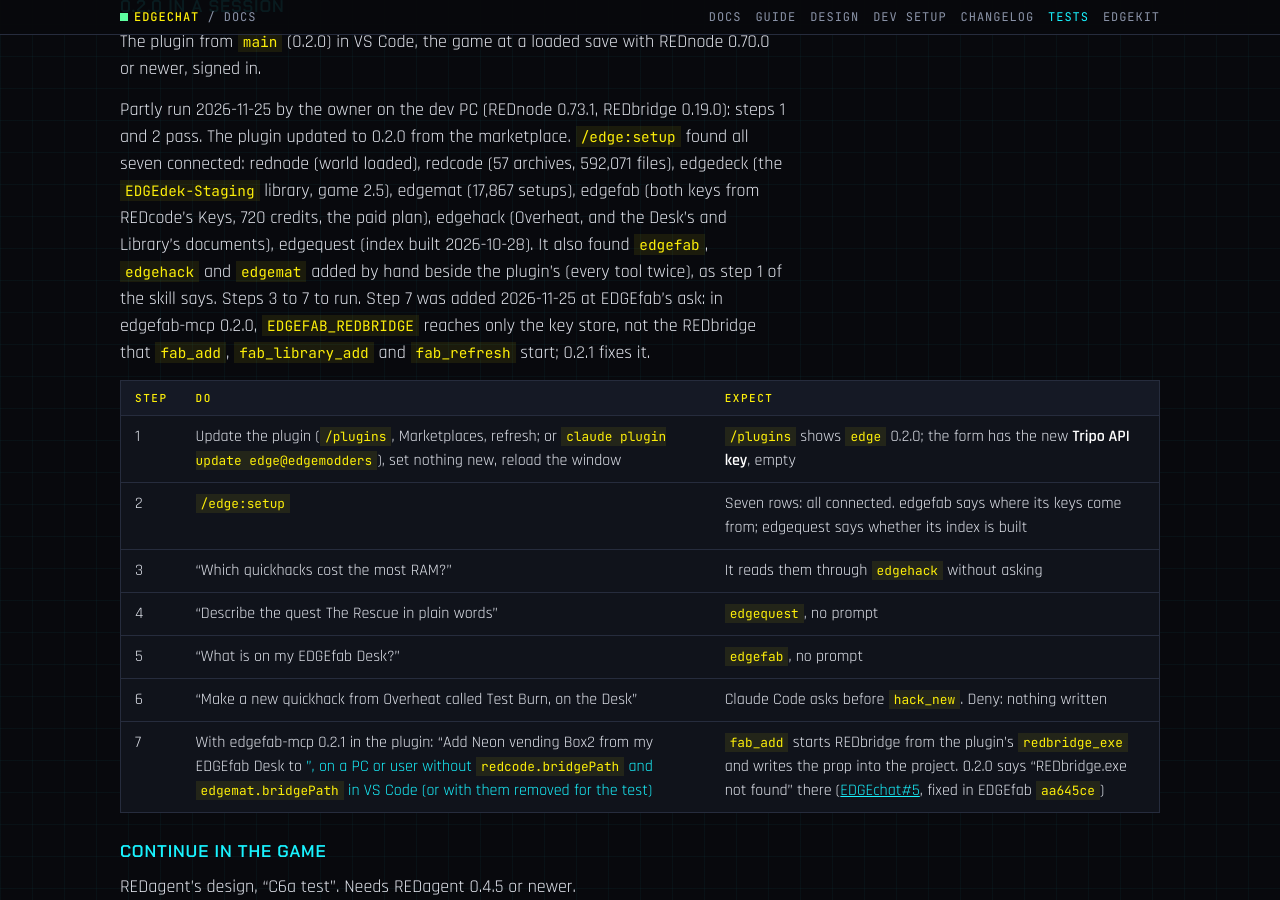
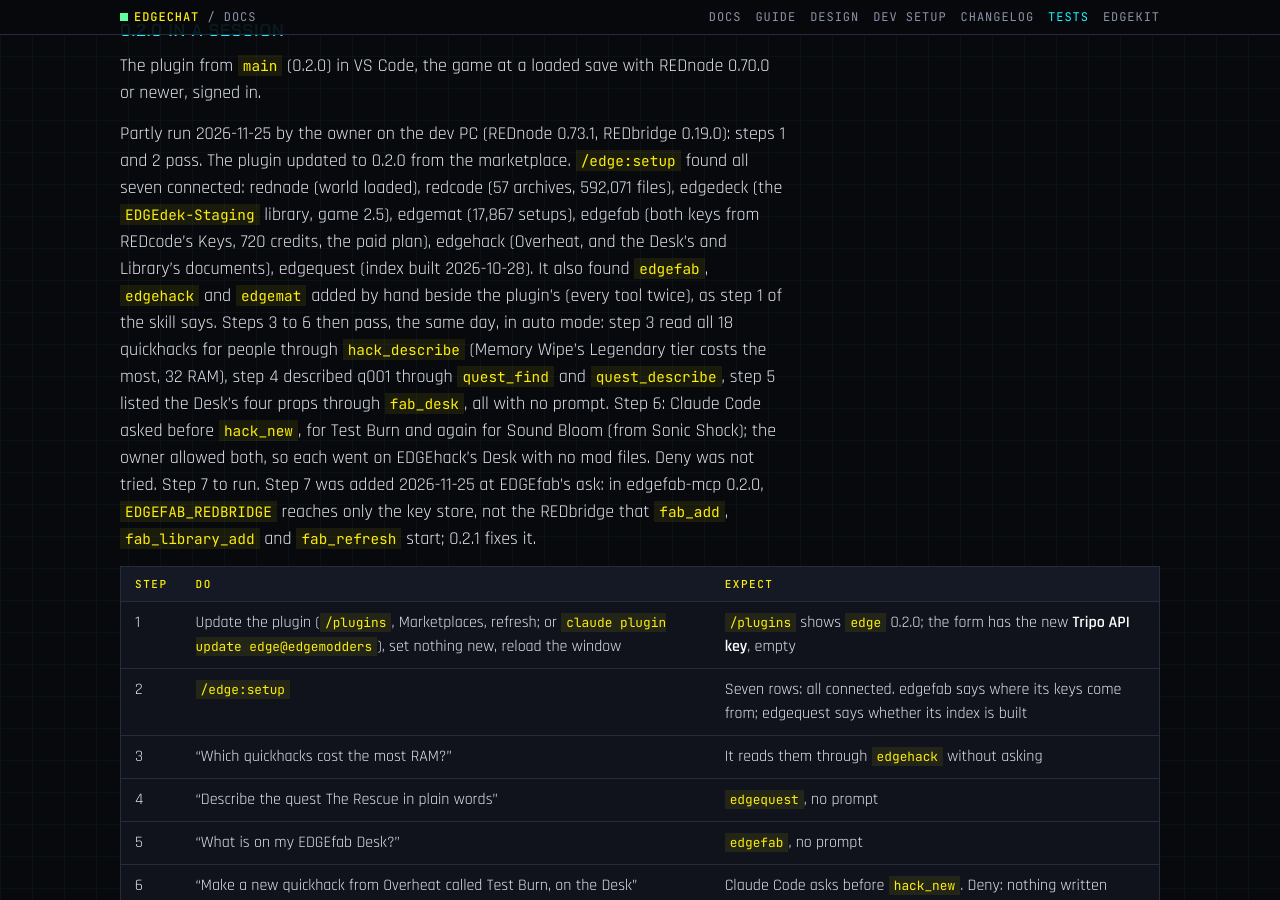
Before and after one commit to Edgemodders/EDGEchat, a Jekyll site: the page built from docs/testing.md, in a window 1280 px wide and 900 px high, scrolled down 7848 px. Built offline with Jekyll 4.4.1, drawn with Linux system fonts in a browser that asks for light colours; our own code applies the rules of GitHub Pages for plain Markdown files; some of the changed text lies outside the part shown.

Commit message:
Tests: 0.2.0 in a session, steps 3 to 6 pass (hack_new asks in auto mode)
Co-Authored-By: Claude Opus 5.5 <noreply@anthropic.com>

```diff
--- a/docs/testing.md
+++ b/docs/testing.md
@@ -18,7 +18,7 @@ Last updated 2026-11-25.
 | [edgedeck server through the wrapper](#edgedeck-server-through-the-wrapper) | By hand, over stdio | P1 | 2026-11-02 | Pass (0.30.0) |
 | [edgemat server](#edgemat-server) | By hand, over stdio | P1 | 2026-10-23 | Pass |
 | [0.2.0 servers, every option empty](#020-servers-every-option-empty) | By hand, over stdio | P5 | 2026-11-25 | Pass: all six stdio servers start and answer a read; `mesh_items` finds outfit sets, `cr2w_search` reads material buffers |
-| [0.2.0 in a session](#020-in-a-session) | By hand, in a session | P5 | 2026-11-25 | Partly run: steps 1 and 2 pass (seven servers connected) |
+| [0.2.0 in a session](#020-in-a-session) | By hand, in a session | P5 | 2026-11-25 | Partly run: steps 1 to 6 pass (step 6 allowed, Deny not tried); step 7 waits on edgefab-mcp 0.2.1 |
 | [continue in the game](#continue-in-the-game) | By hand, in the game and a session | P5 | 2026-11-25 | Pass: all six steps (REDagent 0.4.6, REDnode 0.73.1, the plugin from the checkout) |
 | [rednode with no token](#rednode-with-no-token) | CLI, game running | P1 | 2026-10-16 | Seen: HTTP 401 |
 | [OAuth sign-in for a plugin server](#oauth-sign-in-for-a-plugin-server) | CLI, scratch config; then in the game | P4 | 2026-10-26 | Seen with a stand-in; against REDnode 0.40.1 in game: pass |
@@ -202,7 +202,7 @@ node tools/test/mcp-probe.cjs --empty EDGEQUEST_GAME_PATH --empty REDBRIDGE_EXE
 
 The plugin from `main` (0.2.0) in VS Code, the game at a loaded save with REDnode 0.70.0 or newer, signed in.
 
-Partly run 2026-11-25 by the owner on the dev PC (REDnode 0.73.1, REDbridge 0.19.0): steps 1 and 2 pass. The plugin updated to 0.2.0 from the marketplace. `/edge:setup` found all seven connected: rednode (world loaded), redcode (57 archives, 592,071 files), edgedeck (the `EDGEdek-Staging` library, game 2.5), edgemat (17,867 setups), edgefab (both keys from REDcode's Keys, 720 credits, the paid plan), edgehack (Overheat, and the Desk's and Library's documents), edgequest (index built 2026-10-28). It also found `edgefab`, `edgehack` and `edgemat` added by hand beside the plugin's (every tool twice), as step 1 of the skill says. Steps 3 to 7 to run. Step 7 was added 2026-11-25 at EDGEfab's ask: in edgefab-mcp 0.2.0, `EDGEFAB_REDBRIDGE` reaches only the key store, not the REDbridge that `fab_add`, `fab_library_add` and `fab_refresh` start; 0.2.1 fixes it.
+Partly run 2026-11-25 by the owner on the dev PC (REDnode 0.73.1, REDbridge 0.19.0): steps 1 and 2 pass. The plugin updated to 0.2.0 from the marketplace. `/edge:setup` found all seven connected: rednode (world loaded), redcode (57 archives, 592,071 files), edgedeck (the `EDGEdek-Staging` library, game 2.5), edgemat (17,867 setups), edgefab (both keys from REDcode's Keys, 720 credits, the paid plan), edgehack (Overheat, and the Desk's and Library's documents), edgequest (index built 2026-10-28). It also found `edgefab`, `edgehack` and `edgemat` added by hand beside the plugin's (every tool twice), as step 1 of the skill says. Steps 3 to 6 then pass, the same day, in auto mode: step 3 read all 18 quickhacks for people through `hack_describe` (Memory Wipe's Legendary tier costs the most, 32 RAM), step 4 described q001 through `quest_find` and `quest_describe`, step 5 listed the Desk's four props through `fab_desk`, all with no prompt. Step 6: Claude Code asked before `hack_new`, for Test Burn and again for Sound Bloom (from Sonic Shock); the owner allowed both, so each went on EDGEhack's Desk with no mod files. Deny was not tried. Step 7 to run. Step 7 was added 2026-11-25 at EDGEfab's ask: in edgefab-mcp 0.2.0, `EDGEFAB_REDBRIDGE` reaches only the key store, not the REDbridge that `fab_add`, `fab_library_add` and `fab_refresh` start; 0.2.1 fixes it.
 
 | Step | Do | Expect |
 |---|---|---|
```
